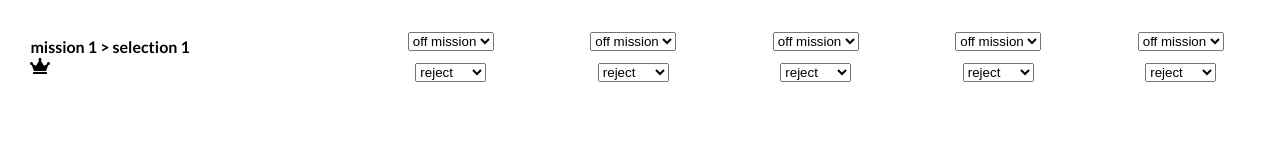
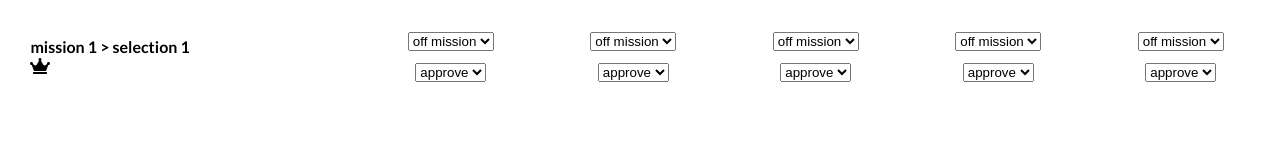
Before and after one commit to mwiens91/avalon-vote-tracker, a React (Create React App) app: page / in a window 1280 px wide. Shown: the part 195-348 px from the top of the page. Built offline with nearby package versions, Linux system fonts and the light colour scheme.

Commit message:
Fixup 348fb80ad4cbc3bfb8aa9f4e7e88a04ef4a1fd1b

```diff
--- a/src/App.js
+++ b/src/App.js
@@ -64,7 +64,7 @@ const INITIAL_STATE = {
       missionNumber: 1,
       selectionNumber: 1,
       state: MISSION_IN_PROGRESS,
-      approves: Array(5).fill(false),
+      approves: Array(5).fill(true),
       onTeam: Array(5).fill(false),
     },
   ],
@@ -239,11 +239,11 @@ class App extends Component {
                             value={
                               this.state.missions[missionIdx].onTeam[playerIdx]
                             }
-                            onChange={val =>
+                            onChange={e =>
                               this.modifyMissionOnTeam(
                                 missionIdx,
                                 playerIdx,
-                                val
+                                e.currentTarget.value
                               )
                             }
                           >
@@ -258,17 +258,15 @@ class App extends Component {
                                 playerIdx
                               ]
                             }
-                            onChange={val =>
+                            onChange={e =>
                               this.modifyMissionApproves(
                                 missionIdx,
                                 playerIdx,
-                                val
+                                e.currentTarget.value
                               )
                             }
                           >
-                            <option selected value={true}>
-                              approve
-                            </option>
+                            <option value={true}>approve</option>
                             <option value={false}>reject</option>
                           </select>
                         </div>
```
